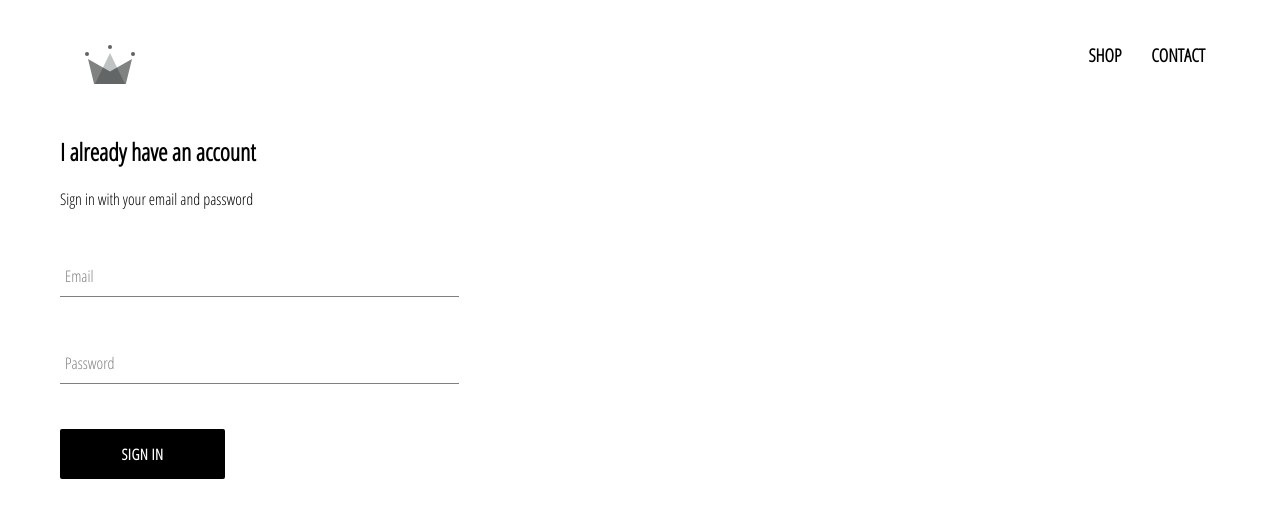
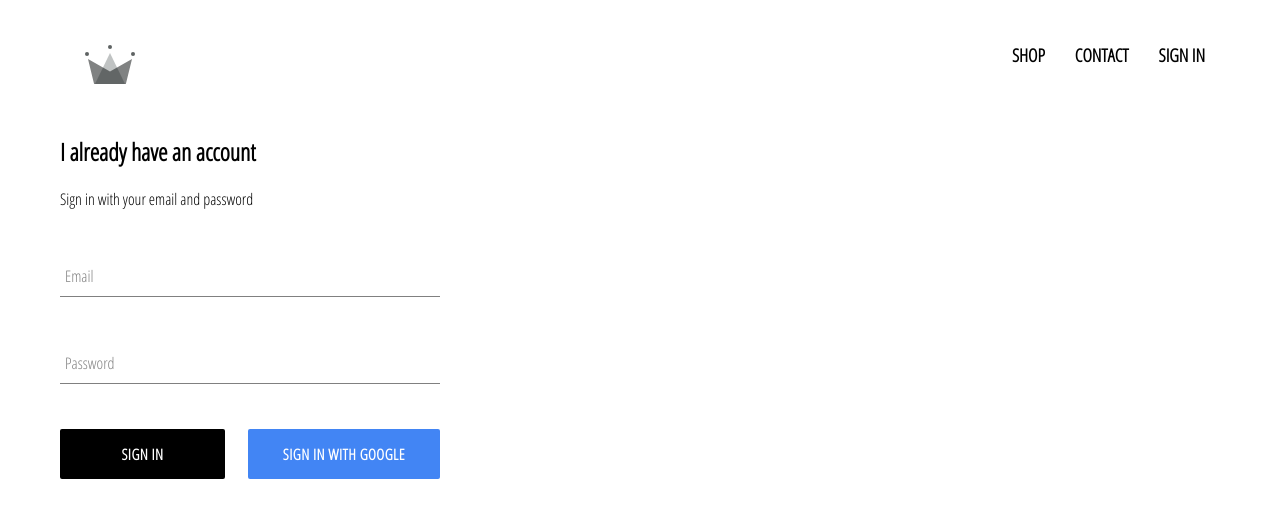
Before and after one commit to zilebe/web-clothing, a React (Create React App) app: page /signin in a window 1280 px wide. Shown: the top 518 px of the page. Built offline with nearby package versions, Linux system fonts and the light colour scheme; no server answers.

Commit message:
added firebase to application

```diff
--- a/package.json
+++ b/package.json
@@ -3,6 +3,7 @@
   "version": "0.1.0",
   "private": true,
   "dependencies": {
+    "firebase": "^7.6.0",
     "node-sass": "^4.13.0",
     "react": "^16.12.0",
     "react-dom": "^16.12.0",
--- a/src/App.css
+++ b/src/App.css
@@ -7,3 +7,7 @@
 	text-decoration: none;
 	color: black;
 }
+
+* {
+	box-sizing: border-box;
+}
--- a/src/App.js
+++ b/src/App.js
@@ -5,11 +5,34 @@
 import ShopPage from "./pages/shop/ShopPage";
 import Header from "./components/header/header";
 import SignInAndSignUpPage from "./pages/sign-in-and-sign-up/sign-in-and-sign-up";
+import { auth } from "./firebase/firebase";
 
-function App() {
+class App extends React.Component {
+	constructor() {
+		super();
+
+		this.state = {
+			currentUser: null
+		};
+	}
+
+	unsubscribeFromAuth = null;
+
+	componentDidMount() {
+		this.unsubscribeFromAuth = auth.onAuthStateChanged(user => {
+			this.setState({ currentUser: user });
+			console.log(user);
+		});
+	}
+
+	componentWillUnmount() {
+		this.unsubscribeFromAuth();
+	}
+
+	render() {
 		return (
 			<div>
-			<Header />
+				<Header currentUser={this.state.currentUser} />
 				<Switch>
 					<Route exact path="/" component={HomePage} />
 					<Route path="/shop" component={ShopPage} />
@@ -18,5 +41,6 @@
 			</div>
 		);
 	}
+}
 
 export default App;
--- a/src/components/custom-button/custom-button.js
+++ b/src/components/custom-button/custom-button.js
@@ -1,8 +1,11 @@
 import React from "react";
 import "./custom-button.scss";
 
-const CustomButton = ({ children, ...otherProps }) => (
-	<button className="custom-button" {...otherProps}>
+const CustomButton = ({ children, isGoogleSignIn, ...otherProps }) => (
+	<button
+		className={`${isGoogleSignIn ? "google-sign-in" : ""} custom-button`}
+		{...otherProps}
+	>
 		{children}
 	</button>
 );
--- a/src/components/custom-button/custom-button.scss
+++ b/src/components/custom-button/custom-button.scss
@@ -20,4 +20,14 @@
 		color: black;
 		border: 1px solid black;
 	}
+
+	&.google-sign-in {
+		background-color: #4285f4;
+		color: white;
+
+		&:hover {
+			background-color: #357ae8;
+			border: none;
+		}
+	}
 }
--- a/src/components/header/header.js
+++ b/src/components/header/header.js
@@ -1,9 +1,10 @@
 import React from "react";
 import { Link } from "react-router-dom";
 import { ReactComponent as Logo } from "../../assets/crown.svg";
+import { auth } from "../../firebase/firebase";
 import "./header.scss";
 
-const Header = () => (
+const Header = ({ currentUser }) => (
 	<div className="header">
 		<Link className="logo-container" to="/">
 			<Logo className="logo" />
@@ -15,6 +16,15 @@
 			<Link className="option" to="/shop">
 				CONTACT
 			</Link>
+			{currentUser ? (
+				<div className="option" onClick={() => auth.signOut()}>
+					SIGN OUT
+				</div>
+			) : (
+				<Link className="option" to="/signin">
+					SIGN IN
+				</Link>
+			)}
 		</div>
 	</div>
 );
--- a/src/components/header/header.scss
+++ b/src/components/header/header.scss
@@ -20,6 +20,7 @@
 
 		.option {
 			padding: 10px 15px;
+			cursor: pointer;
 			font-weight: bold;
 			font-size: large;
 		}
--- a/src/components/sign-in/sign-in.js
+++ b/src/components/sign-in/sign-in.js
@@ -2,6 +2,7 @@
 import FormInput from "../form-input/form-input";
 import CustomButton from "../custom-button/custom-button";
 import "./sign-in.scss";
+import { signInWithGoogle } from "../../firebase/firebase";
 
 class SignIn extends React.Component {
 	constructor(props) {
@@ -48,7 +49,12 @@
 						label="Password"
 						required
 					/>
-					<CustomButton type="submit">Sign in</CustomButton>
+					<div className="buttons">
+						<CustomButton type="submit">Sign in</CustomButton>
+						<CustomButton onClick={signInWithGoogle} isGoogleSignIn>
+							Sign in with google
+						</CustomButton>
+					</div>
 				</form>
 			</div>
 		);
--- a/src/components/sign-in/sign-in.scss
+++ b/src/components/sign-in/sign-in.scss
@@ -1,9 +1,14 @@
 .sign-in {
-	width: 30vw;
+	width: 380px;
 	display: flex;
 	flex-direction: column;
 
 	.title {
 		margin: 20px 0;
 	}
+
+	.buttons {
+		display: flex;
+		justify-content: space-between;
+	}
 }
--- /dev/null
+++ b/src/firebase/firebase.js
@@ -0,0 +1,25 @@
+import firebase from "firebase/app";
+import "firebase/firestore";
+import "firebase/auth";
+
+const config = {
+	apiKey: "AIzaSyDpvdq7zIQmSuWpuQUG6mkKn7oRb_xOD0I",
+	authDomain: "crown-db-e317b.firebaseapp.com",
+	databaseURL: "https://crown-db-e317b.firebaseio.com",
+	projectId: "crown-db-e317b",
+	storageBucket: "crown-db-e317b.appspot.com",
+	messagingSenderId: "911697673901",
+	appId: "1:911697673901:web:59e4234cbf6e7d0fad9024",
+	measurementId: "G-6CP2GX3SJH"
+};
+
+firebase.initializeApp(config);
+
+export const auth = firebase.auth();
+export const firestore = firebase.firestore();
+
+const provider = new firebase.auth.GoogleAuthProvider();
+provider.setCustomParameters({ prompt: "select_account" });
+export const signInWithGoogle = () => auth.signInWithPopup(provider);
+
+export default firebase;
```
Also changed, not shown: 1 other file (tests, documents, lock files or other folders). Lines whose indentation alone changed are shown as unchanged.
